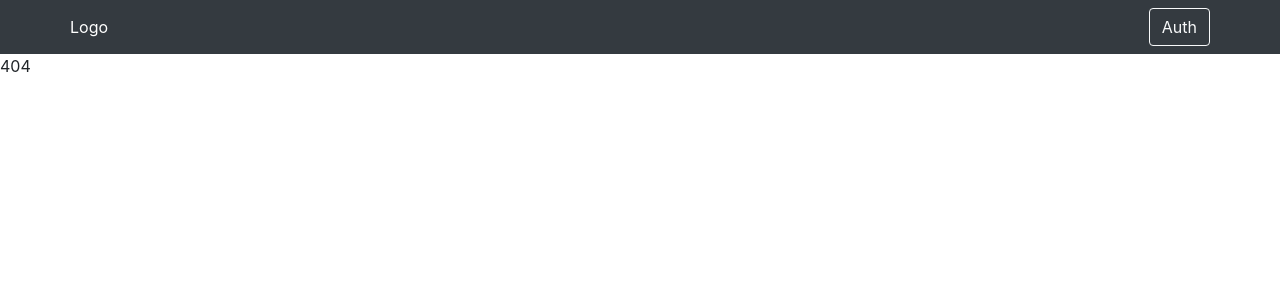
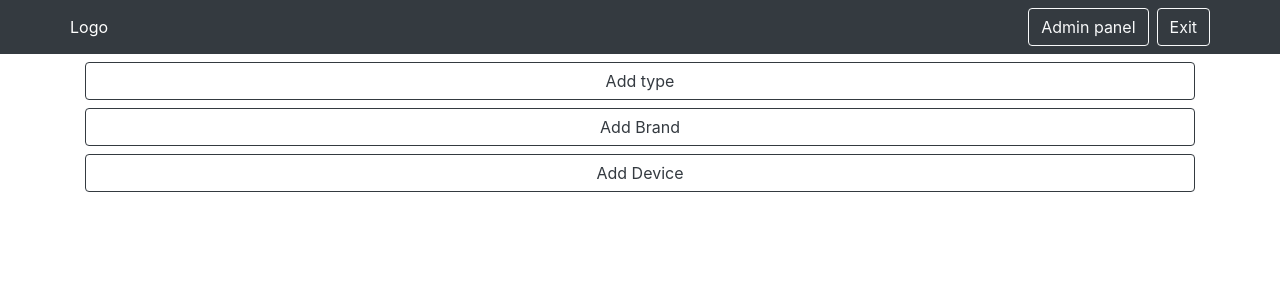
Before and after one commit to Orion1702/react_online-store, a React (Create React App) app in the folder client/: page /admin in a window 1280 px wide. Before the commit this address led to /not-found. Shown: the top 300 px of the page. Built offline with nearby package versions, Linux system fonts and the light colour scheme.

Commit message:
Admin panel

```diff
--- a/client/src/components/AppRouter.js
+++ b/client/src/components/AppRouter.js
@@ -2,21 +2,25 @@ import React, { useContext } from "react";
 import {Switch, Route, Redirect} from 'react-router-dom';
 import { Context } from "..";
 import { authRoutes, publickRoutes } from "../routes";
-import { NOTFOUND_ROUTE } from "../utils/consts";
+import { SHOP_ROUTE } from "../utils/consts";
 
 const AppRouter = () => {
     const {user} = useContext(Context)
 
-    console.log(user)
+    // console.log('authRoutes')
+    // console.log(authRoutes)
     return(
         <Switch>
-            {user.isAuth &&  authRoutes.map(({path, Component}) =>
+            {/* {authRoutes.map(({path, Component}) =>  */}
+            {user.isAuth && authRoutes.map(({path, Component}) =>
                 <Route key={path} path={path} component={Component} exact/>
             )}
+
             {publickRoutes.map(({path, Component}) =>
                 <Route key={path} path={path} component={Component} exact/>
             )}
-            <Redirect to={NOTFOUND_ROUTE}/>
+            {/* <Route key='admin' path='/admin' component={Admin} exact/> */}
+            <Redirect to={SHOP_ROUTE}/>
         </Switch>
     );
 };
--- a/client/src/components/DeviceItem.js
+++ b/client/src/components/DeviceItem.js
@@ -1,5 +1,4 @@
 import React from "react";
-import Button from "react-bootstrap/esm/Button";
 import Card from "react-bootstrap/esm/Card";
 import Col from "react-bootstrap/esm/Col";
 import { useHistory } from "react-router-dom";
@@ -18,7 +17,7 @@ const DeviceItem = ({device}) => {
                 <Card.Body>
                     <Card.Title>Card Title</Card.Title>
                     <Card.Text className="text-black-50">
-                    <div>{device.rating} *</div>
+                        {device.rating} *
                     </Card.Text>
                     {/* <Button variant="primary">Go somewhere</Button> */}
                 </Card.Body>
--- a/client/src/components/NavBar.js
+++ b/client/src/components/NavBar.js
@@ -5,24 +5,49 @@ import Nav from 'react-bootstrap/Nav';
 import Navbar from 'react-bootstrap/Navbar';
 import Button from 'react-bootstrap/Button';
 import {observer} from "mobx-react-lite";
-import { NavLink } from "react-router-dom";
-import { SHOP_ROUTE } from "../utils/consts";
+import { NavLink, useHistory } from "react-router-dom";
+import { SHOP_ROUTE, ADMIN_ROUTE, LOGIN_ROUTE } from "../utils/consts";
 
 
 const NavBar = observer(() => {
     const {user} = useContext(Context)
+    const history = useHistory()
+
     return (
         <Navbar bg="dark" variant="dark">
             <Container>
                 <NavLink style={{color: 'white',}} to={SHOP_ROUTE}>Logo</NavLink>
                 {user.isAuth ?
                     <Nav className="me-auto" style={{color: 'white',}}>
-                        <Button variant="outline-light">Admin panel</Button>
-                        <Button variant="outline-light" className="ml-2" onClick={() => user.setIsAuth(false)}>Exit</Button>
+                        <Button
+                            variant="outline-light"
+                            onClick={() => history.push(ADMIN_ROUTE)}
+                        >Admin panel</Button>
+                        <Button
+                            variant="outline-light"
+                            className="ml-2"
+                            onClick={() =>
+                                {
+                                    history.push(LOGIN_ROUTE);
+                                    user.setIsAuth(false);
+                                    console.log(`user.Auth ${user.isAuth}`)
+                                }
+                            }
+
+                            // onClick={() => user.setIsAuth(false)}
+                        >Exit</Button>
                     </Nav>
                 :
                     <Nav className="me-auto" style={{color: 'white',}}>
-                        <Button variant="outline-light" onClick={() => user.setIsAuth(true)}>Auth</Button>
+                        <Button
+                            variant="outline-light"
+                            onClick={() =>
+                                {
+                                    user.setIsAuth(true)
+                                    console.log(`user.Auth ${user.isAuth}`)
+                                }
+                            }
+                        >Auth</Button>
                     </Nav>
                 }
             </Container>
--- /dev/null
+++ b/client/src/components/modals/CreateBrand.js
@@ -0,0 +1,37 @@
+import React from "react";
+import Modal from "react-bootstrap/esm/Modal";
+import Button from "react-bootstrap/esm/Button";
+import Form from 'react-bootstrap/Form';
+
+const CreateBrand = ({show, onHide}) => {
+    return(
+        <Modal
+            show={show}
+            onHide={onHide}
+            size="lg"
+            centered
+        >
+            <Modal.Header closeButton>
+                <Modal.Title id="contained-modal-title-vcenter">
+                    Create new Brand
+                </Modal.Title>
+            </Modal.Header>
+            <Modal.Body>
+                <Form>
+                    <Form>
+                        <Form.Control
+                            type="text"
+                            placeholder="Enter Brand name"
+                        />
+                    </Form>
+                </Form>
+            </Modal.Body>
+            <Modal.Footer>
+                <Button variant="success" onClick={onHide}>Add brand</Button>
+                <Button variant="outline-danger" onClick={onHide}>Close</Button>
+            </Modal.Footer>
+        </Modal>
+    )
+}
+
+export default CreateBrand;
--- /dev/null
+++ b/client/src/components/modals/CreateDevice.js
@@ -0,0 +1,104 @@
+import React, { useContext, useState } from "react";
+import Dropdown from 'react-bootstrap/esm/Dropdown';
+import Modal from "react-bootstrap/esm/Modal";
+import Button from "react-bootstrap/esm/Button";
+import Form from 'react-bootstrap/Form';
+import { Context } from "../..";
+import Row from "react-bootstrap/esm/Row";
+import Col from "react-bootstrap/esm/Col";
+
+const CreateDevice = ({show, onHide}) => {
+    const {device} = useContext(Context)
+    const [info, setInfo] = useState([])
+
+    const addInfo = () => {
+        setInfo([...info, {title: '', description: '', number: Date.now()}])
+    }
+    const removeInfo = (number) => {
+        setInfo(info.filter(i => i.number !== number))
+    }
+
+    return(
+        <Modal
+            show={show}
+            onHide={onHide}
+            size="lg"
+            centered
+        >
+            <Modal.Header closeButton>
+                <Modal.Title id="contained-modal-title-vcenter">
+                    Create new Device!
+                </Modal.Title>
+            </Modal.Header>
+            <Modal.Body>
+                <Form>
+                    <Dropdown>
+                        <Dropdown.Toggle>
+                            Choose device type
+                        </Dropdown.Toggle>
+                        <Dropdown.Menu>
+                            {device.types.map(type =>
+                                <Dropdown.Item
+                                    // onClick={() => device.setSelectedType(type)}
+                                    key={type.id}
+                                >
+                                    {type.name}
+                                </Dropdown.Item>
+                            )}
+                        </Dropdown.Menu>
+                    </Dropdown>
+
+                    <Dropdown className="mt-3">
+                        <Dropdown.Toggle>
+                            Choose device brand
+                        </Dropdown.Toggle>
+                        <Dropdown.Menu>
+                            {device.brands.map(brand =>
+                                <Dropdown.Item
+                                    // onClick={() => device.setSelectedType(type)}
+                                    key={brand.id}
+                                >
+                                    {brand.name}
+                                </Dropdown.Item>
+                            )}
+                        </Dropdown.Menu>
+                    </Dropdown>
+
+                    <Form.Control className="mt-3" placeholder="Device name" type="text" />
+                    <Form.Control className="mt-3" placeholder="Device price" type="number"/>
+                    <Form.Control className="mt-3" type="file" />
+                    <hr/>
+                    <Button
+                        variant="outline-secondary"
+                        onClick={addInfo}
+                    >Add new description</Button>
+                    {info.map(i =>
+                        <Row className="mt-2" key={i.number}>
+                            <Col md={5}>
+                                <Form.Control
+                                    placeholder="Enter info title"
+                                    type="text"
+                                />
+                            </Col>
+                            <Col md={5}>
+                                <Form.Control
+                                    placeholder="Enter info description"
+                                    type="text"
+                                />
+                            </Col>
+                            <Col md={2}>
+                                <Button variant="outline-danger" onClick={() => removeInfo(i.number)}>Delete</Button>
+                            </Col>
+                        </Row>
+                    )}
+            </Form>
+            </Modal.Body>
+            <Modal.Footer>
+                <Button variant="success" onClick={onHide}>Add Device</Button>
+                <Button variant="outline-danger" onClick={onHide}>Close</Button>
+            </Modal.Footer>
+        </Modal>
+    )
+}
+
+export default CreateDevice;
--- /dev/null
+++ b/client/src/components/modals/CreateType.js
@@ -0,0 +1,38 @@
+import React from "react";
+import Button from "react-bootstrap/esm/Button";
+import Modal from "react-bootstrap/esm/Modal";
+import Form from 'react-bootstrap/Form';
+
+const CreateType = ({show, onHide}) => {
+    return(
+        <Modal
+            show={show}
+            onHide={onHide}
+            size="lg"
+            centered
+        >
+
+            <Modal.Header closeButton>
+                <Modal.Title id="contained-modal-title-vcenter">
+                    Create new Type
+                </Modal.Title>
+            </Modal.Header>
+            <Modal.Body>
+                <Form>
+                    <Form>
+                        <Form.Control
+                            type="text"
+                            placeholder="Enter Type name"
+                        />
+                    </Form>
+                </Form>
+            </Modal.Body>
+            <Modal.Footer>
+                <Button variant="success" onClick={onHide}>Add type</Button>
+                <Button variant="outline-danger" onClick={onHide}>Close</Button>
+            </Modal.Footer>
+        </Modal>
+    )
+}
+
+export default CreateType;
--- a/client/src/pages/Admin.js
+++ b/client/src/pages/Admin.js
@@ -1,10 +1,43 @@
-import React from "react";
+import React, { useState } from "react";
+import Button from "react-bootstrap/esm/Button";
+import Container from "react-bootstrap/esm/Container";
+import CreateBrand from "../components/modals/CreateBrand";
+import CreateDevice from "../components/modals/CreateDevice";
+import CreateType from "../components/modals/CreateType";
 
 const Admin = () => {
+    const [brandVisible, setBrandVisible] = useState(false)
+    const [typeVisible, setTypeVisible] = useState(false)
+    const [deviceVisible, setDeviceVisible] = useState(false)
+
     return(
-        <div>
-            ADmin
-        </div>
+        <Container className="d-flex flex-column">
+            <Button
+                variant="outline-dark"
+                className="mt-2"
+                onClick={() => setTypeVisible(true)}
+            >
+                Add type
+            </Button>
+            <Button
+                variant="outline-dark"
+                className="mt-2"
+                onClick={() => setBrandVisible(true)}
+            >
+                Add Brand
+            </Button>
+            <Button
+                variant="outline-dark"
+                className="mt-2"
+                onClick={() => setDeviceVisible(true)}
+            >
+                Add Device
+            </Button>
+
+            <CreateType show={typeVisible} onHide={() => setTypeVisible(false)}/>
+            <CreateBrand show={brandVisible} onHide={() => setBrandVisible(false)}/>
+            <CreateDevice show={deviceVisible} onHide={() => setDeviceVisible(false)}/>
+        </Container>
     );
 };
 
--- a/client/src/pages/Auth.js
+++ b/client/src/pages/Auth.js
@@ -2,7 +2,6 @@ import React from "react";
 import { NavLink, useLocation } from "react-router-dom";
 import Container from "react-bootstrap/esm/Container";
 import Row from 'react-bootstrap/Row';
-import Col from 'react-bootstrap/Col';
 import Button from 'react-bootstrap/Button';
 import Card from 'react-bootstrap/Card';
 import Form from 'react-bootstrap/Form';
@@ -10,7 +9,7 @@ import { LOGIN_ROUTE, REGISTRATION_ROUTE } from "../utils/consts";
 
 const Auth = () => {
     const location = useLocation();
-    const isLogin = location.pathname == LOGIN_ROUTE
+    const isLogin = location.pathname === LOGIN_ROUTE
     console.log(location)
 
     return (
--- a/client/src/pages/Shop.js
+++ b/client/src/pages/Shop.js
@@ -2,9 +2,6 @@ import React from "react";
 import Container from "react-bootstrap/esm/Container";
 import Row from 'react-bootstrap/Row';
 import Col from 'react-bootstrap/Col';
-import Button from 'react-bootstrap/Button';
-import Card from 'react-bootstrap/Card';
-import Form from 'react-bootstrap/Form';
 import TypeBar from "../components/TypeBar";
 import BrandBar from "../components/BrandBar";
 import DeviceList from "../components/DeviceList";
--- a/client/src/store/UserStote.js
+++ b/client/src/store/UserStote.js
@@ -2,7 +2,7 @@ import {makeAutoObservable} from "mobx";
 
 export default class UserStore {
     constructor() {
-        this._isAuth = false
+        this._isAuth = true
         this._user = {}
         makeAutoObservable(this)
     }
```
Also changed, not shown: 1 other file (tests, documents, lock files or other folders).
